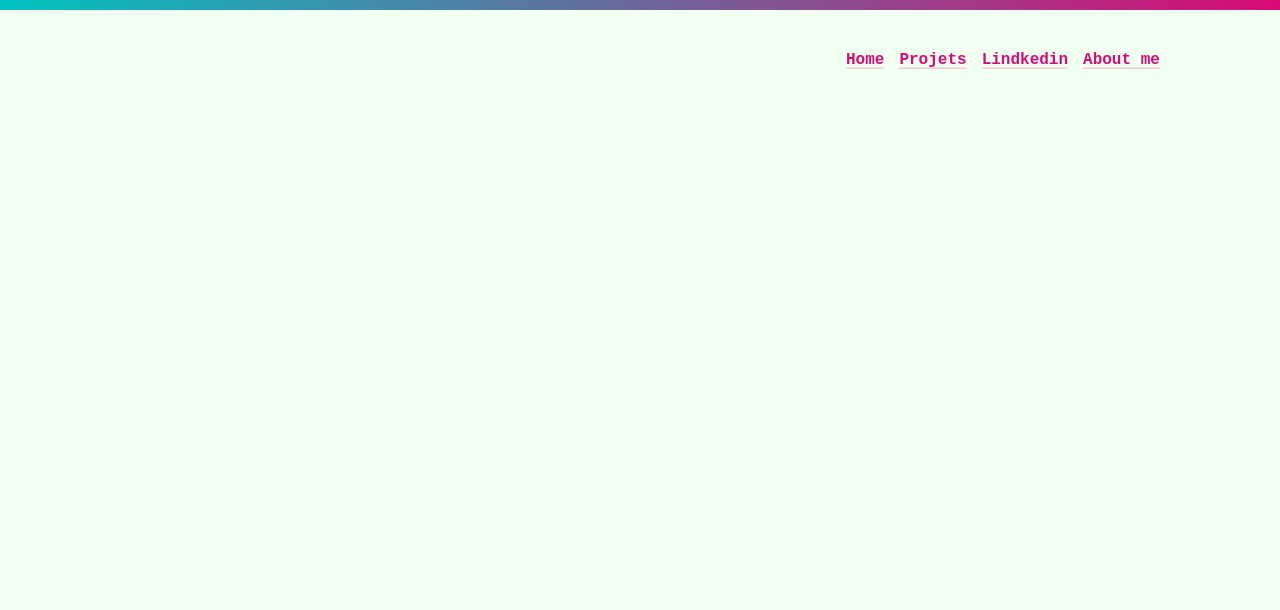
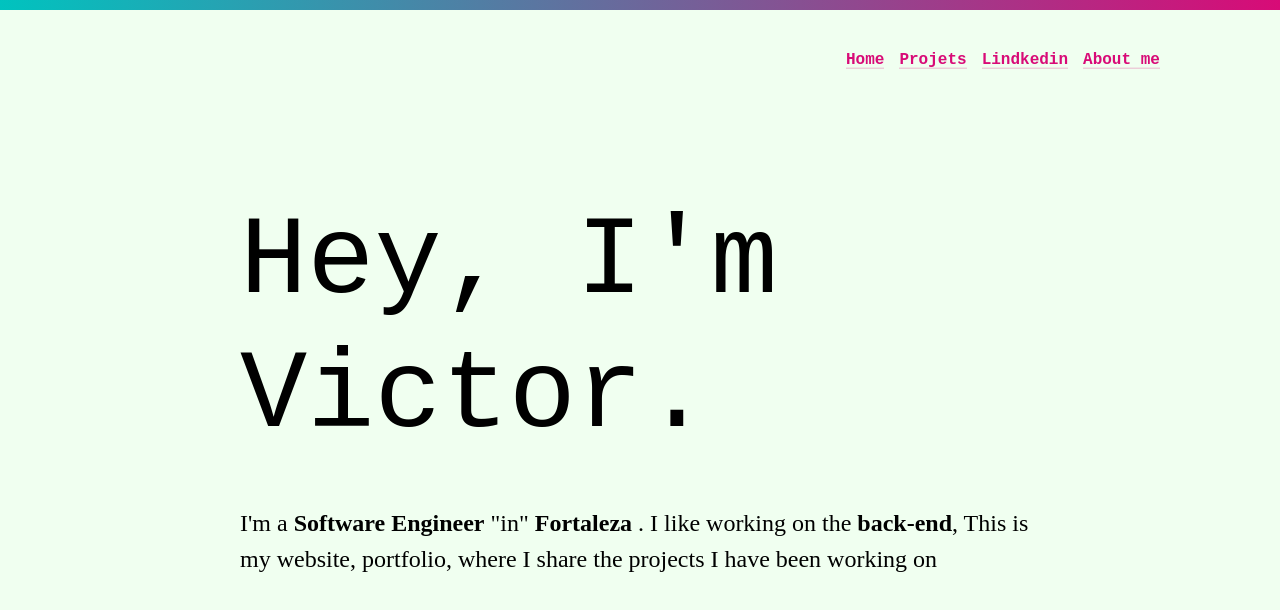
Before and after one commit to VictorFOliveira/Portfolio, a plain HTML site: page index.html in a window 1280 px wide. Drawn offline with nearby package versions, Linux system fonts and the light colour scheme.

Commit message:
Quem sou eu

```diff
--- a/index.html
+++ b/index.html
@@ -29,5 +29,26 @@
             </ul>
         </nav>
     </header>
+    <main class="v">
+        <article class="w">
+            <header class="x">
+                <div class="ac">
+                    <div>
+                        <h1 class="bc">Hey, I'm Victor.</h1>
+                        <p class="cc">
+                            I'm a <strong> Software Engineer</strong> "in"
+                            <strong>Fortaleza</strong>
+                            . I like working on the <strong>back-end</strong>, This is my website, portfolio,
+                             where I share the projects I have been working on
+                        </p>
+                    </div>
+
+                </div>
+            </header>
+
+        </article>
+
+
+    </main>
 </body>
 </html>
--- a/static/index.css
+++ b/static/index.css
@@ -53,3 +53,24 @@ a {
     box-shadow: inset 0 -0.1em 0 rgba(216,11,119,.2);
     transition: box-shadow .1s ease-out;
 }
+
+.v {
+    grid-area: l-m;
+    width: 100%;
+    max-width: 800px;
+    margin: 100px auto;
+}
+.ac {
+    display: grid;
+    row-gap: 40px;
+}
+.bc {
+    margin: 0;
+    font-size: clamp(3.5rem,7.4666vw + 1.5rem,7rem);
+}
+.cc {
+    margin: 40px 0 0;
+    font-size: 1.5rem;
+    font-family: "Roboto Slab",serif;
+    line-height: 1.5;
+}
```
